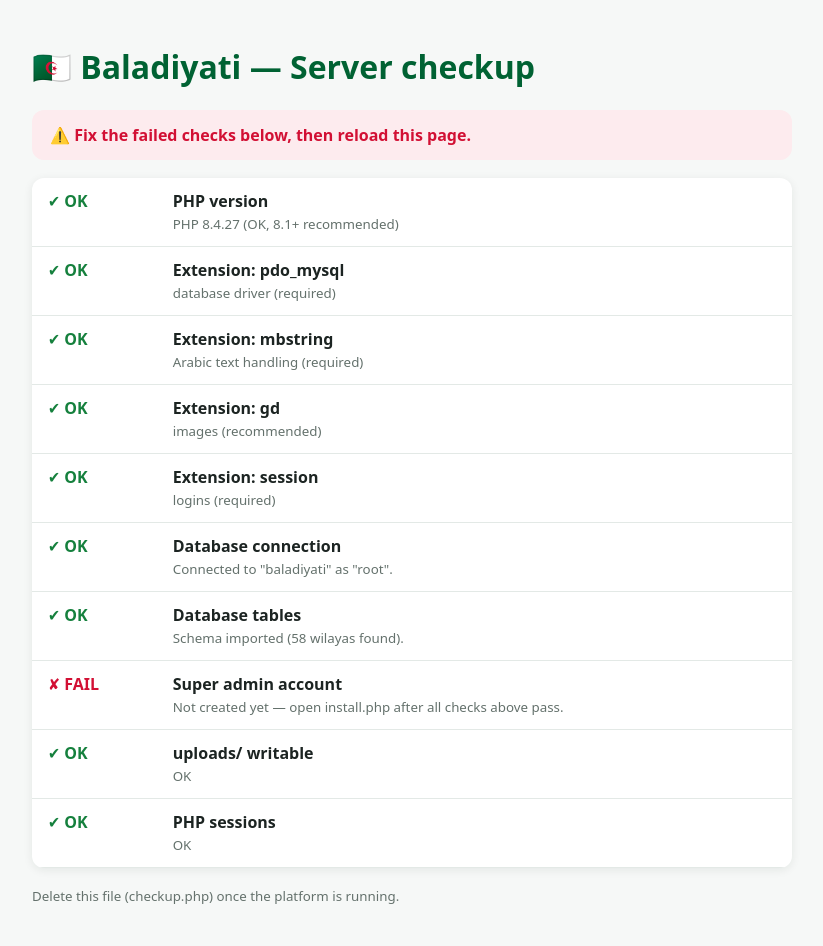
After one commit to Aminethalaa/Ilovebladi, a PHP site: page /checkup.php in a window 1280 px wide. The commit adds this page. Shown: the whole page, without its empty margins (228-1051 px from the left). Run offline with PHP 8.4, Linux system fonts and the light colour scheme; data comes from the database, SQL or seed files in the repository; data that the repository does not hold is empty.

Commit message:
Fix HTTP 500 on shared hosting: PHP 7.4 compatibility + checkup.php
The app used PHP 8.x-only syntax (match expression, never return type,
arrow functions), which causes a blank HTTP 500 parse error on cPanel
hosts running PHP 7.4/8.0. Replace them with equivalents that parse on
PHP 7.4, add clear version/extension guards in config.php (visible error
instead of a white page), and ship a checkup.php self-diagnostic page
that verifies PHP version, extensions, database credentials, imported
tables, uploads permissions and sessions. Document the troubleshooting
steps in the README.

Co-Authored-By: Claude Fable 5 <noreply@anthropic.com>
Claude-Session: https://claude.ai/code/session_0122c5yFm959WGXBhfVy18oK

```diff
--- /dev/null
+++ b/checkup.php
@@ -0,0 +1,112 @@
+<?php
+/**
+ * Baladiyati server checkup — self-diagnostic for cPanel deployments.
+ * Written with old-PHP-compatible syntax on purpose so it runs (and reports
+ * problems clearly) even on hosts where the app itself cannot start.
+ * Delete this file once your platform is up and running.
+ */
+error_reporting(E_ALL);
+ini_set('display_errors', '0');
+header('Content-Type: text/html; charset=utf-8');
+
+$checks = array();
+function add_check($label, $ok, $detail)
+{
+    global $checks;
+    $checks[] = array($label, $ok, $detail);
+}
+
+// 1. PHP version
+$phpOk = version_compare(PHP_VERSION, '7.4.0', '>=');
+add_check('PHP version', $phpOk, 'PHP ' . PHP_VERSION . ($phpOk ? ' (OK, 8.1+ recommended)'
+    : ' — TOO OLD. In cPanel open "MultiPHP Manager" or "Select PHP Version" and pick PHP 8.1 or newer.'));
+
+// 2. Extensions
+$exts = array('pdo_mysql' => 'database driver (required)', 'mbstring' => 'Arabic text handling (required)',
+              'gd' => 'images (recommended)', 'session' => 'logins (required)');
+foreach ($exts as $ext => $why) {
+    add_check('Extension: ' . $ext, extension_loaded($ext), $why);
+}
+
+// 3. Config file + DB connection + tables
+$dbOk = false;
+if (!file_exists(__DIR__ . '/includes/config.php')) {
+    add_check('includes/config.php', false, 'File is missing — upload the full project.');
+} elseif ($phpOk && extension_loaded('pdo_mysql') && extension_loaded('mbstring')) {
+    require __DIR__ . '/includes/config.php';
+    try {
+        $pdo = new PDO('mysql:host=' . DB_HOST . ';dbname=' . DB_NAME . ';charset=utf8mb4', DB_USER, DB_PASS,
+            array(PDO::ATTR_ERRMODE => PDO::ERRMODE_EXCEPTION));
+        add_check('Database connection', true, 'Connected to "' . DB_NAME . '" as "' . DB_USER . '".');
+        $dbOk = true;
+        try {
+            $n = $pdo->query('SELECT COUNT(*) FROM wilayas')->fetchColumn();
+            add_check('Database tables', true, 'Schema imported (' . $n . ' wilayas found).');
+            $sa = $pdo->query("SELECT COUNT(*) FROM users WHERE role='superadmin'")->fetchColumn();
+            add_check('Super admin account', $sa > 0, $sa > 0 ? 'Created — you can delete install.php and checkup.php.'
+                : 'Not created yet — open install.php after all checks above pass.');
+        } catch (Exception $e) {
+            add_check('Database tables', false, 'Tables missing — import database.sql via phpMyAdmin into "' . DB_NAME . '".');
+        }
+    } catch (Exception $e) {
+        add_check('Database connection', false,
+            'Failed: ' . htmlspecialchars($e->getMessage(), ENT_QUOTES, 'UTF-8')
+            . ' — check DB_HOST/DB_NAME/DB_USER/DB_PASS in includes/config.php.'
+            . ' On cPanel, names are usually prefixed (e.g. cpuser_baladiyati) and the user must be'
+            . ' added to the database with ALL PRIVILEGES.');
+    }
+} else {
+    add_check('Database connection', false, 'Skipped — fix the PHP version/extension checks above first.');
+}
+
+// 4. Uploads folder writable
+$up = __DIR__ . '/uploads';
+$w = is_dir($up) && is_writable($up);
+add_check('uploads/ writable', $w, $w ? 'OK' : 'Create the folder and set permissions to 755 in File Manager.');
+
+// 5. Sessions
+$sessOk = @session_start();
+add_check('PHP sessions', (bool) $sessOk, $sessOk ? 'OK' : 'session.save_path may be invalid on this host.');
+
+$allOk = true;
+foreach ($checks as $c) {
+    if (!$c[1]) { $allOk = false; break; }
+}
+?>
+<!DOCTYPE html>
+<html lang="en">
+<head>
+<meta charset="UTF-8"><meta name="viewport" content="width=device-width, initial-scale=1">
+<title>Baladiyati — Server checkup</title>
+<style>
+body{font-family:system-ui,Tahoma,sans-serif;background:#f6f8f7;color:#1c2422;margin:0;padding:24px}
+.wrap{max-width:760px;margin:0 auto}
+h1{color:#006233}
+table{width:100%;border-collapse:collapse;background:#fff;border-radius:12px;overflow:hidden;box-shadow:0 2px 10px rgba(0,40,20,.08)}
+td{padding:12px 16px;border-bottom:1px solid #e3e9e6;vertical-align:top}
+.ok{color:#15803d;font-weight:bold;white-space:nowrap}
+.ko{color:#d21034;font-weight:bold;white-space:nowrap}
+.verdict{margin:18px 0;padding:14px 18px;border-radius:12px;font-weight:bold}
+.v-ok{background:#dcfce7;color:#14532d}.v-ko{background:#fdebee;color:#d21034}
+small{color:#64716c}
+</style>
+</head>
+<body><div class="wrap">
+<h1>🇩🇿 Baladiyati — Server checkup</h1>
+<div class="verdict <?php echo $allOk ? 'v-ok' : 'v-ko'; ?>">
+<?php echo $allOk
+    ? '✅ Everything looks good. Open install.php to create the super admin (if not done), then delete install.php and checkup.php.'
+    : '⚠️ Fix the failed checks below, then reload this page.'; ?>
+</div>
+<table>
+<?php foreach ($checks as $c) { ?>
+<tr>
+  <td class="<?php echo $c[1] ? 'ok' : 'ko'; ?>"><?php echo $c[1] ? '✔ OK' : '✘ FAIL'; ?></td>
+  <td><strong><?php echo htmlspecialchars($c[0], ENT_QUOTES, 'UTF-8'); ?></strong><br>
+      <small><?php echo $c[2]; ?></small></td>
+</tr>
+<?php } ?>
+</table>
+<p><small>Delete this file (checkup.php) once the platform is running.</small></p>
+</div></body>
+</html>
--- a/includes/config.php
+++ b/includes/config.php
@@ -4,6 +4,19 @@
  * Edit the 4 database constants below to match your cPanel MySQL database,
  * then import database.sql via phpMyAdmin and open /install.php once.
  */
+
+// Requires PHP 7.4+ (8.1+ recommended). On cPanel: MultiPHP Manager / Select PHP Version.
+if (version_compare(PHP_VERSION, '7.4.0', '<')) {
+    http_response_code(500);
+    die('This application requires PHP 7.4 or newer — your server runs PHP ' . PHP_VERSION
+        . '. In cPanel, open "MultiPHP Manager" or "Select PHP Version" and choose PHP 8.1+.'
+        . ' — التطبيق يتطلب PHP 7.4 على الأقل. غيّر إصدار PHP من لوحة cPanel.');
+}
+if (!extension_loaded('pdo_mysql') || !extension_loaded('mbstring')) {
+    http_response_code(500);
+    die('Missing PHP extensions: pdo_mysql and mbstring are required. Enable them in cPanel'
+        . ' ("Select PHP Version" → Extensions). — إضافات PHP الناقصة: pdo_mysql و mbstring، فعّلها من cPanel.');
+}
 
 // ----- DATABASE (edit these) -----
 define('DB_HOST', 'localhost');
--- a/includes/functions.php
+++ b/includes/functions.php
@@ -12,7 +12,7 @@ function url(string $path = ''): string
     return WEB_BASE . '/' . ltrim($path, '/');
 }
 
-function redirect(string $path): never
+function redirect(string $path): void
 {
     header('Location: ' . url($path));
     exit;
--- a/index.php
+++ b/index.php
@@ -16,7 +16,10 @@ $cats = $db->query("SELECT c.id, c.name_ar, c.name_fr, c.icon, COUNT(x.id) AS n
     LEFT JOIN complaints x ON x.category_id = c.id AND x.status NOT IN ('pending','rejected')
     WHERE c.is_active = 1
     GROUP BY c.id, c.name_ar, c.name_fr, c.icon ORDER BY n DESC")->fetchAll();
-$maxCat = max(1, ...array_map(fn($c) => (int) $c['n'], $cats ?: [['n' => 1]]));
+$maxCat = 1;
+foreach ($cats as $c) {
+    $maxCat = max($maxCat, (int) $c['n']);
+}
 
 $topCommunes = $db->query("SELECT cm.name_ar, cm.name_fr, w.name_ar AS wilaya_ar, w.name_fr AS wilaya_fr,
         COUNT(*) AS published,
--- a/superadmin/users.php
+++ b/superadmin/users.php
@@ -16,7 +16,7 @@ if ($_SERVER['REQUEST_METHOD'] === 'POST') {
     }
     redirect('superadmin/users.php?' . http_build_query(array_filter([
         'role' => $_GET['role'] ?? '', 'verified' => $_GET['verified'] ?? '',
-    ], fn($v) => $v !== '')));
+    ], function ($v) { return $v !== ''; })));
 }
 
 $fRole = $_GET['role'] ?? '';
```
Also changed, not shown: includes/auth.php (+5 -5 lines), README.md.
